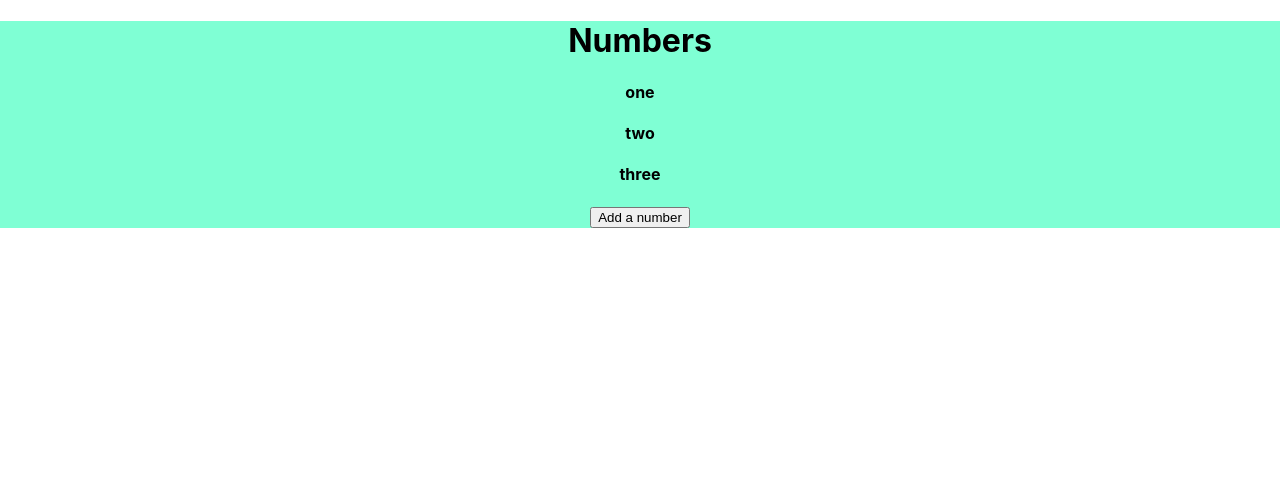
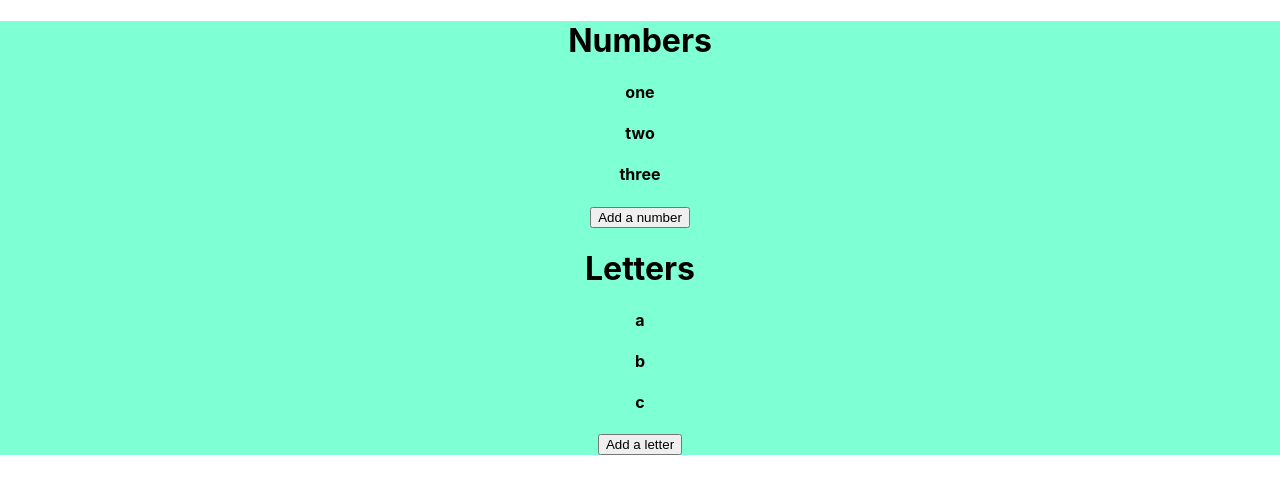
Before and after one commit to roksprogar/django-rest-framework-api-react-web-react-native-app-movie-rater, a React (Create React App) app in the folder first-app/: page / in a window 1280 px wide. Shown: the top 494 px of the page. Built offline with nearby package versions, Linux system fonts and the light colour scheme.

Commit message:
add useEffect hook

```diff
--- a/first-app/src/components/numbers.js
+++ b/first-app/src/components/numbers.js
@@ -1,10 +1,20 @@
-import React, { useState } from 'react'
+import React, { useState, useEffect } from 'react'
 
 const Numbers = () => {
     const [numbers, setNumbers] = useState(['one', 'two', 'three'])
+    const [letters, setLetters] = useState(['a', 'b', 'c'])
+
     const addNumber = () => {
         setNumbers([...numbers, 'four'])
     }
+
+    const addLetter = () => {
+        setLetters([...letters, 'd'])
+    }
+
+    useEffect( () => {
+        console.log('our use effect triggers ')
+    }, [letters])
 
     return (
         <>
@@ -15,6 +25,14 @@
                 })
             }
             <button onClick={addNumber}>Add a number</button>
+
+            <h1>Letters</h1>
+            {
+                letters.map( letter => {
+                return <h4>{letter}</h4>
+                })
+            }
+            <button onClick={addLetter}>Add a letter</button>
         </>
     )
 }
```
